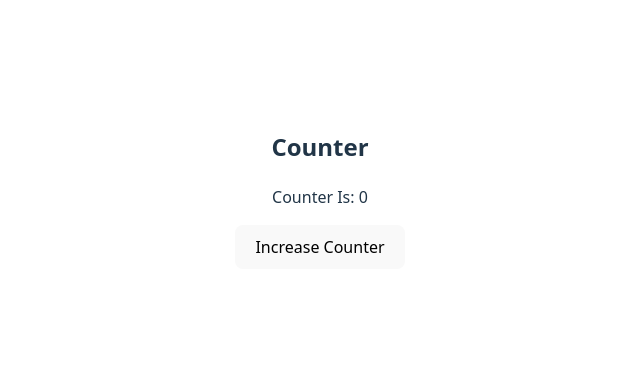
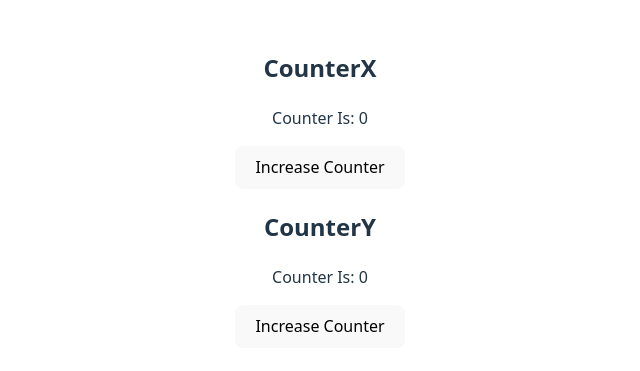
Before and after one commit to Himanshuagrawal2003/Web-Development, a React (Vite) app in the folder Development/: page / in a window 1280 px wide. Shown: the part 211-582 px from the top of the page, without its empty margins (320-960 px from the left). Built offline with nearby package versions, Linux system fonts and the light colour scheme.

Commit message:
useEffect Dependencies

```diff
--- a/Development/src/Counter.jsx
+++ b/Development/src/Counter.jsx
@@ -1,21 +1,37 @@
-import {useState, useEffect} from 'react'
+import { useState, useEffect } from "react";
 
-export default function Counter(){
-    let [count, setCount] = useState(0);
+export default function Counter() {
+  let [countX, setCountX] = useState(0);
+  let [countY, setCountY] = useState(0);
 
-    let incCounter = ()=>{
-        setCount((currCount) => currCount +1 );
-    };
+  let incCounterX = () => {
+    setCountX((currCount) => currCount + 1);
+  };
 
-    useEffect(function printSomething(){           //useEffect  for render somthing or (function) on second render time.
-        console.log("Hi, I rendered");
-    });
+  let incCounterY = () => {
+    setCountY((currCount) => currCount + 1);
+  };
 
-    return(
-        <div>
-            <h2>Counter</h2>
-            <p>Counter Is:  {count}</p>
-            <button onClick={incCounter}>Increase Counter</button>
-        </div>
-    );
-};
+  useEffect(
+    function printSomething() {
+      //useEffect  for render somthing or (function) on second render time.
+      console.log("Hi, I rendered");
+    },
+    [countX] // useEffect Dependent on CountX
+  );
+
+  return (
+    <div>
+      <div>
+        <h2>CounterX</h2>
+        <p>Counter Is: {countX}</p>
+        <button onClick={incCounterX}>Increase Counter</button>
+      </div>
+      <div>
+        <h2>CounterY</h2>
+        <p>Counter Is: {countY}</p>
+        <button onClick={incCounterY}>Increase Counter</button>
+      </div>
+    </div>
+  );
+}
```
